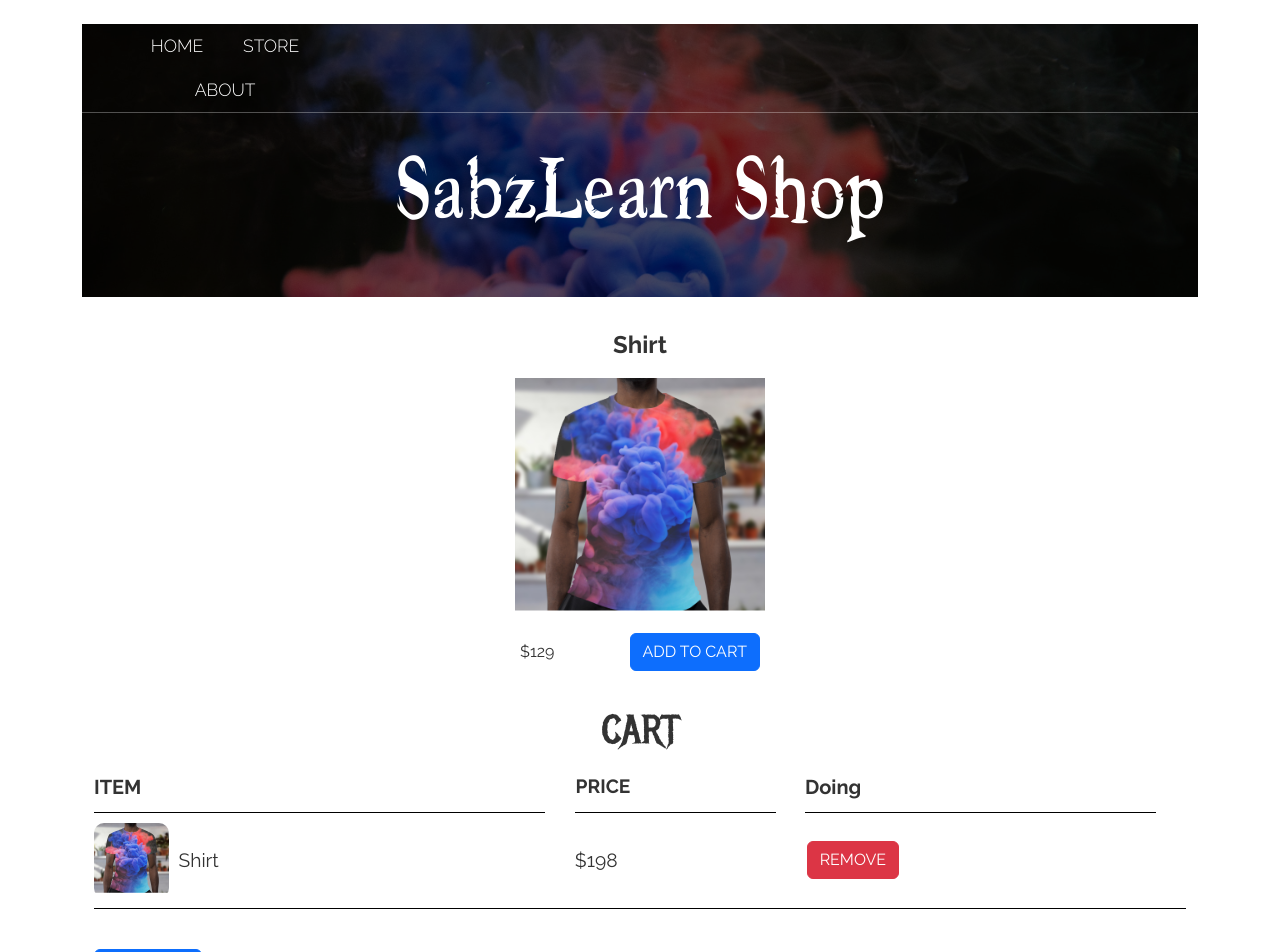
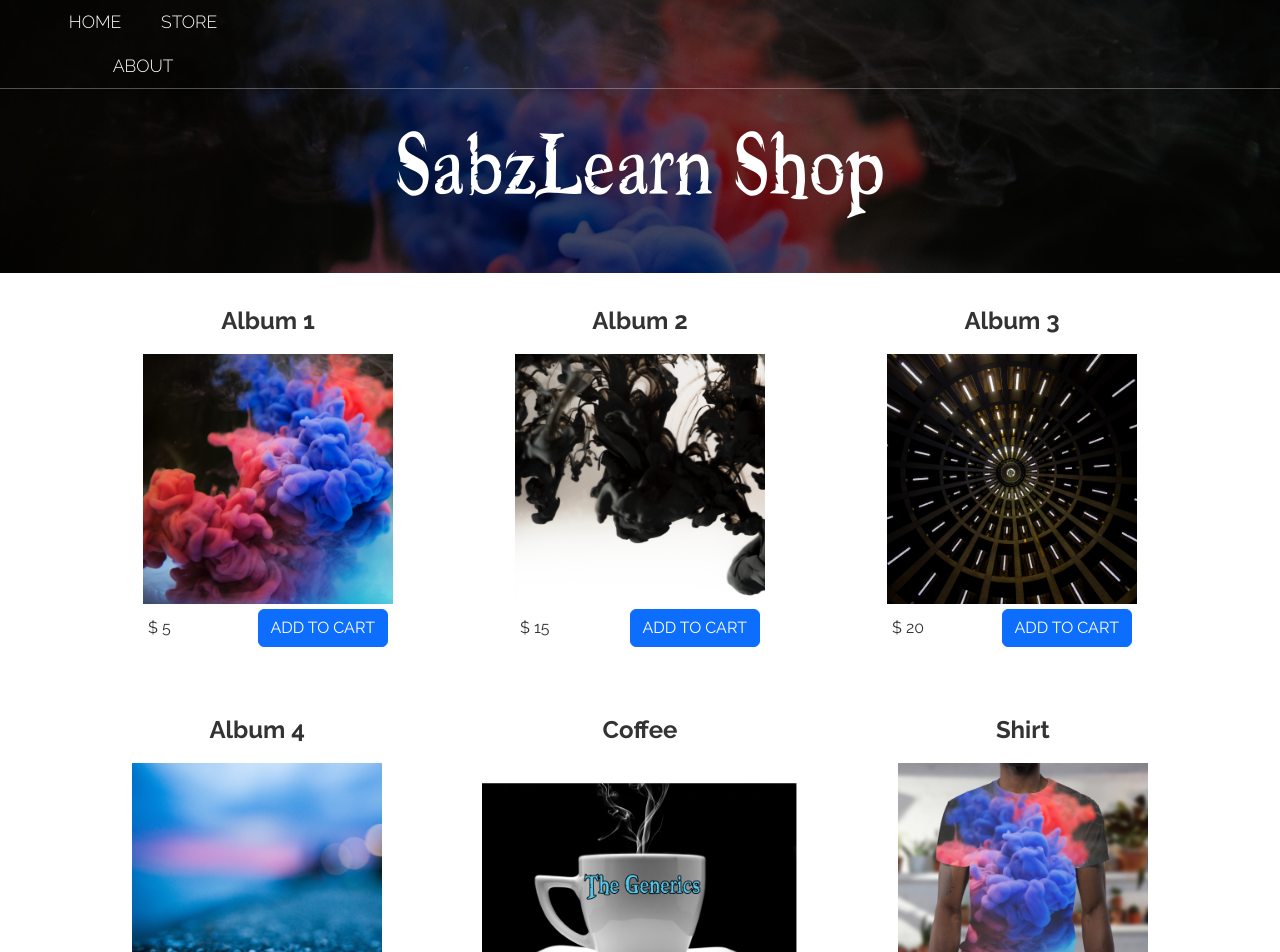
Before and after one commit to gholamreza-hasnzade/learning-reactjs, a React (Create React App) app: page / in a window 1280 px wide. Shown: the top 952 px of the page. Built offline with nearby package versions, Linux system fonts and the light colour scheme.

Commit message:
addToCart handler

```diff
--- a/src/class-components/index.js
+++ b/src/class-components/index.js
@@ -18,7 +18,7 @@ import Shop from "./shop/Shop";
 class Main extends Component {
     render() {
         return (
-            <div className="container mt-4">
+            <div className="">
                 <Shop />
             </div>
         );
--- a/src/class-components/shop/Product.js
+++ b/src/class-components/shop/Product.js
@@ -1,21 +1,22 @@
-import React, { Component } from 'react'
-import Shirt from "./images/Shirt.png";
+import React, { Component } from "react";
 export default class Product extends Component {
-
     render() {
+        const { id, title, price, img, onClick } = this.props;
         return (
             <div className="shop-item">
-                <span className="shop-item-title">Shirt</span>
-                <img className="shop-item-image" src={Shirt} alt='' />
+                <span className="shop-item-title">{title}</span>
+                <img className="shop-item-image" src={img} alt={title} />
                 <div className="shop-item-details">
-                    <span className="shop-item-price">$129</span>
+                    <span className="shop-item-price">$ {price}</span>
                     <button
+                        onClick={() => onClick(id)}
                         className="btn btn-primary shop-item-button"
-                        type="button">
+                        type="button"
+                    >
                         ADD TO CART
                     </button>
                 </div>
             </div>
-        )
+        );
     }
 }
--- a/src/class-components/shop/Shop.js
+++ b/src/class-components/shop/Shop.js
@@ -65,8 +65,12 @@ export default class Shop extends Component {
             ],
         };
     }
+    addToCartHandler = (cartId) => {
+        console.log(cartId);
+    };
 
     render() {
+        const { products, shoppingCart } = this.state;
         return (
             <>
                 <header className="main-header">
@@ -83,11 +87,15 @@ export default class Shop extends Component {
                             </li>
                         </ul>
                     </nav>
-                    <h1 className="band-name band-name-large">SabzLearn Shop</h1>
+                    <h1 className="band-name band-name-large">
+                        SabzLearn Shop
+                    </h1>
                 </header>
                 <section className="container content-section">
                     <div className="shop-items">
-                        <Product />
+                        {products.map((product) => (
+                            <Product key={product.id} {...product} onClick={this.addToCartHandler} />
+                        ))}
                     </div>
                 </section>
                 <section className="container content-section">
@@ -104,7 +112,9 @@ export default class Shop extends Component {
                         </span>
                     </div>
                     <div className="cart-items">
-                        <CartProduct />
+                        {shoppingCart.map((cart) => (
+                            <CartProduct {...cart} key={cart?.id} />
+                        ))}
                     </div>
                     <button
                         className="btn btn-primary btn-purchase"
```
